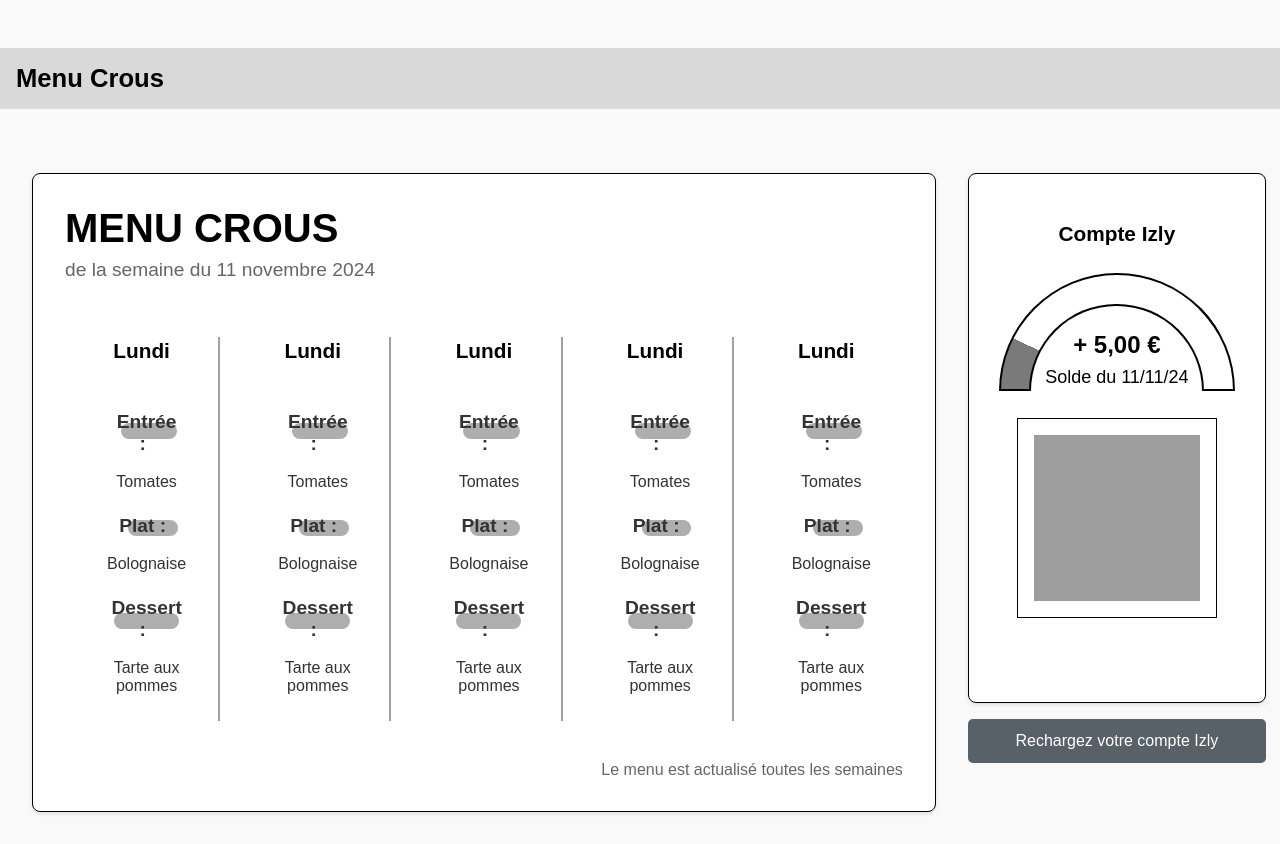
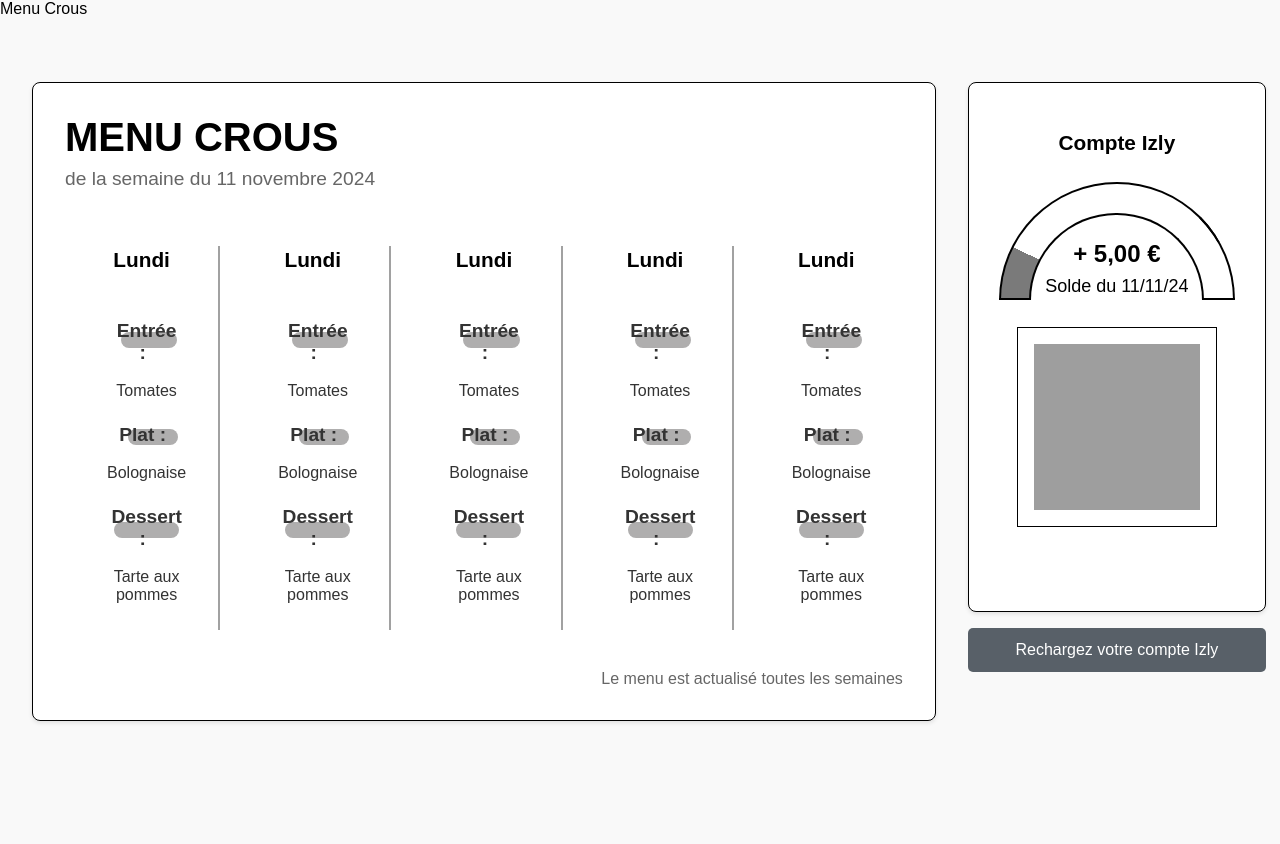
Before and after one commit to BomberQLF/ENT, a PHP site: page /Vue/menuCrous.php in a window 1280 px wide. Shown: the part 82-926 px from the top of the page. After the commit the page ends 805 px from the top, so only its background shows below. Run offline with PHP 8.4, Linux system fonts and the light colour scheme; grey boxes are pictures that could not be loaded.

Commit message:
Update menuCrous.css

```diff
--- a/Style/menuCrous.css
+++ b/Style/menuCrous.css
@@ -84,14 +84,6 @@ body {
   color: #333;
   font-weight: normal;
   padding-left: 10px;
-}
-.banderole {
-  width: 100%;
-  background-color: #d9d9d9;
-  padding: 1rem;
-  margin-top: 3rem;
-  font-weight: bold;
-  font-size: 1.6rem;
 }
 .menu-item strong {
   font-weight: bold;
```
